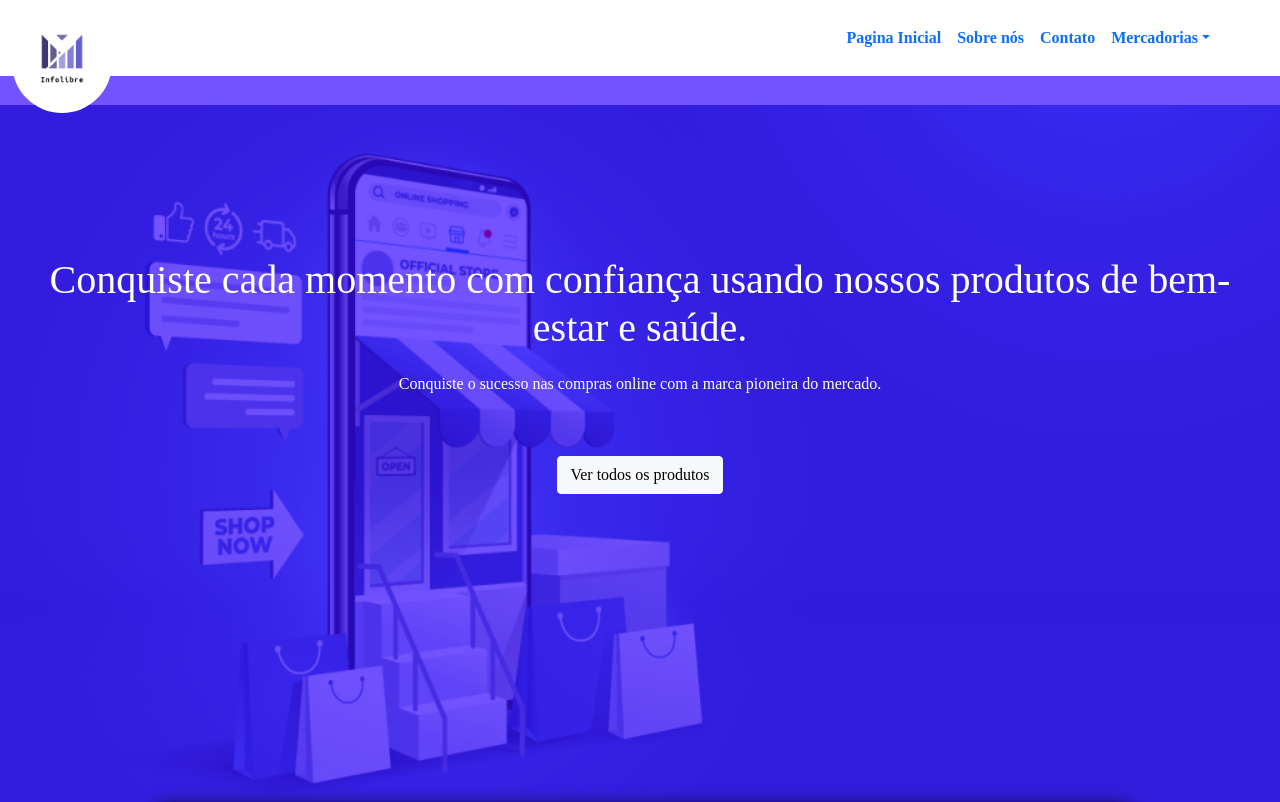
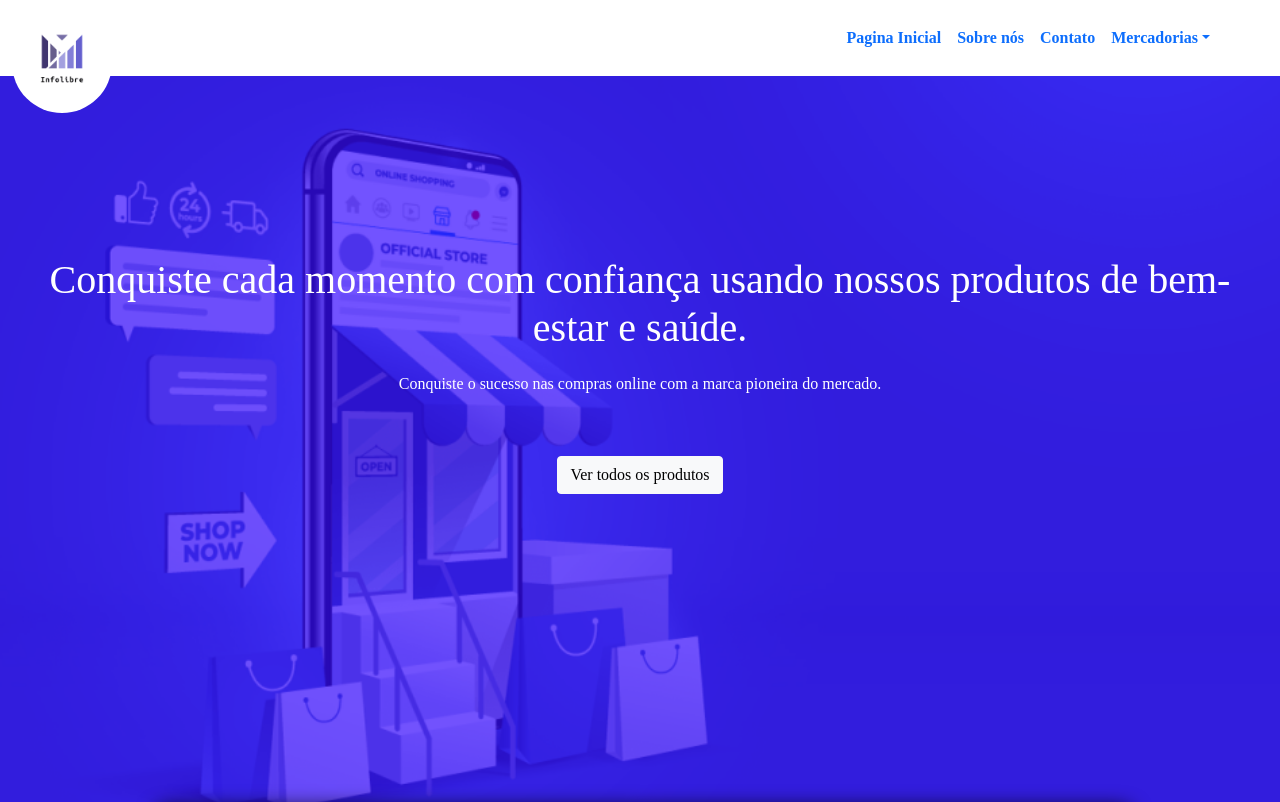
Before and after one commit to nedmad/infolibre, a React (Vite) app: page /#/ in a window 1280 px wide. Shown: the top 802 px of the page. Built offline with nearby package versions, Linux system fonts and the light colour scheme; a web font is replaced by a local one.

Commit message:
concertei as background

```diff
--- a/src/sass/page/paginaInicial/body.scss
+++ b/src/sass/page/paginaInicial/body.scss
@@ -3,7 +3,7 @@
 .corpo {
 
     background-position: center;
-    background-size: 100% auto;
+    background-size: cover;
     background-repeat: no-repeat;
     color: $colo-second;
     text-align: center;
--- a/src/style/index.css
+++ b/src/style/index.css
@@ -76,7 +76,7 @@ footer .creditos {
 
 .corpo {
   background-position: center;
-  background-size: 100% auto;
+  background-size: cover;
   background-repeat: no-repeat;
   color: rgb(255, 255, 255);
   text-align: center;
```
Also changed, not shown: 1 other file (tests, documents, lock files or other folders).
